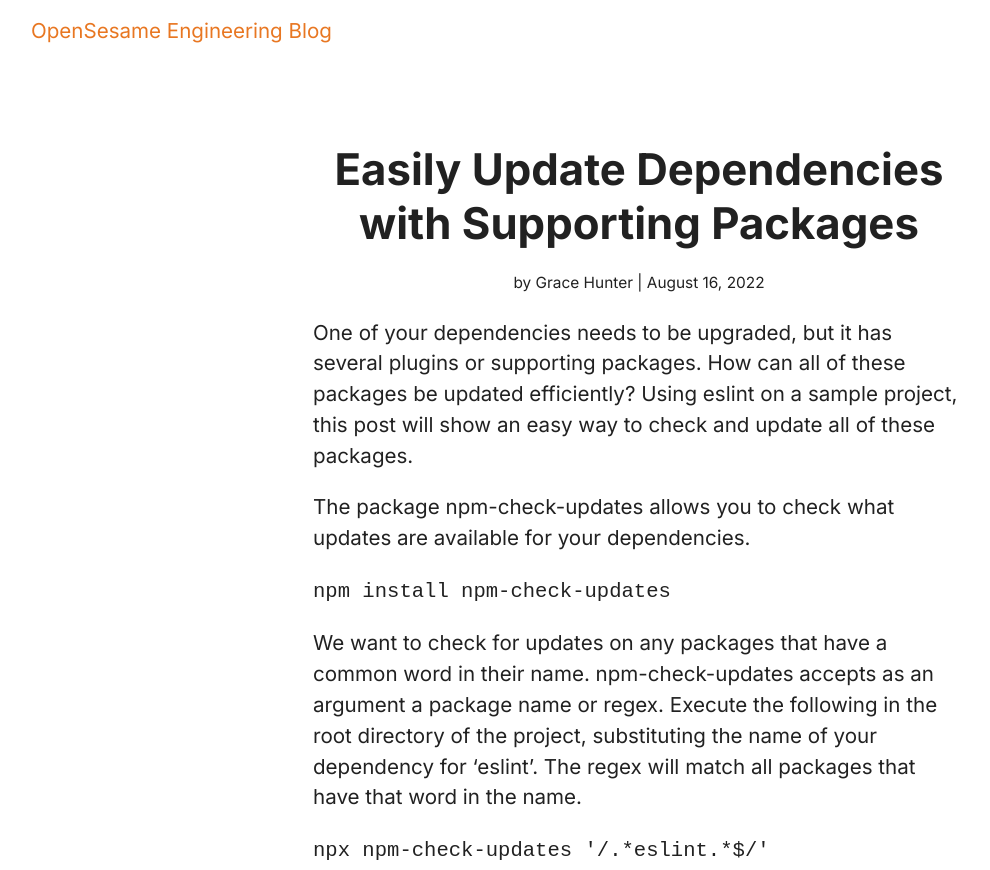
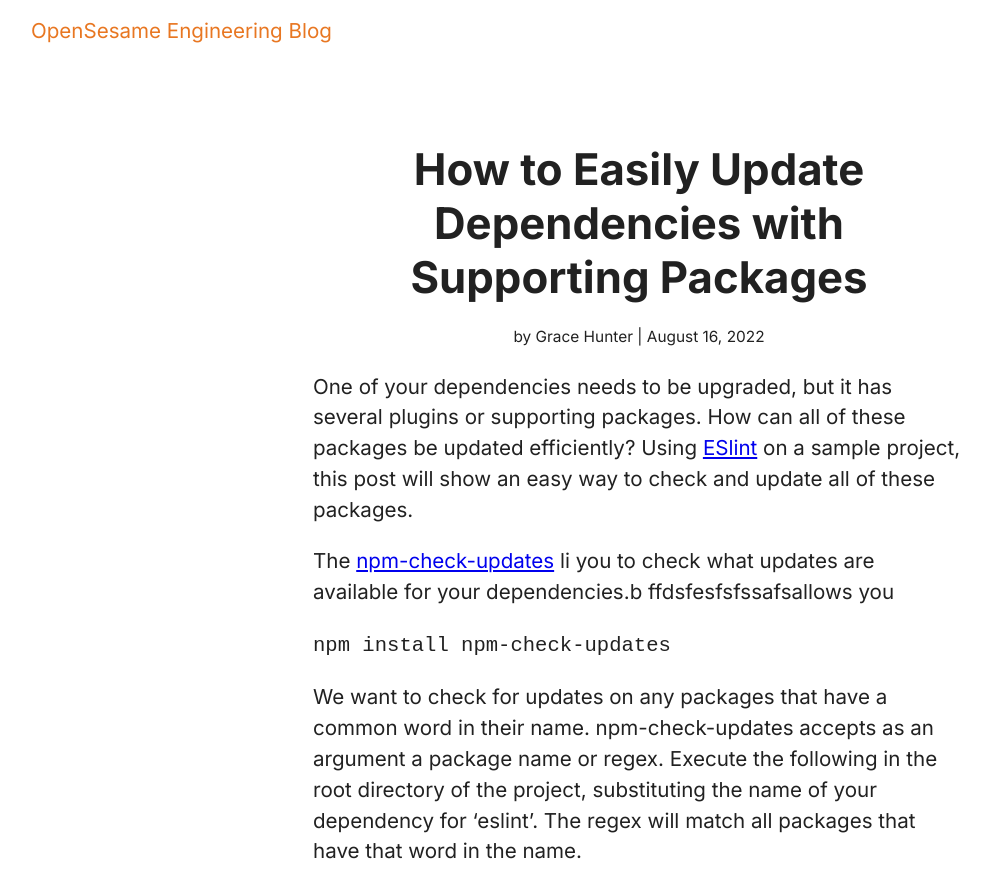
Before and after one commit to OpenSesame/engineering-blog, a Gatsby site: page /using-npm-check-updates-to-update-dependencies-and-supporting-packages/ in a window 1280 px wide. Shown: the top 870 px of the page, without its empty margins (1-991 px from the left). Built offline with nearby package versions, Linux system fonts and the light colour scheme; Gatsby itself is replaced by a stand-in of ours.

Commit message:
Update Blog “using-npm-check-updates-to-update-dependencies-and-supporting-packages/index”

```diff
--- a/content/blog/using-npm-check-updates-to-update-dependencies-and-supporting-packages/index.md
+++ b/content/blog/using-npm-check-updates-to-update-dependencies-and-supporting-packages/index.md
@@ -1,12 +1,14 @@
 ---
-title: Easily Update Dependencies with Supporting Packages
+title: How to Easily Update Dependencies with Supporting Packages
 author: Grace Hunter
 date: 2022-08-16T20:57:22.980Z
-description: Using npm-check-updates to upgrade multiple packages to the latest
+description: Use npm-check-updates to upgrade multiple packages to their latest versions
 ---
-One of your dependencies needs to be upgraded, but it has several plugins or supporting packages. How can all of these packages be updated efficiently? Using eslint on a sample project, this post will show an easy way to check and update all of these packages.
+One of your dependencies needs to be upgraded, but it has several plugins or supporting packages. How can all of these packages be updated efficiently? Using [ESlint](https://eslint.org/) on a sample project, this post will show an easy way to check and update all of these packages.
 
-The package npm-check-updates allows you to check what updates are available for your dependencies.
+
+
+The [npm-check-updates](https://github.com/raineorshine/npm-check-updates) li you to check what updates are available for your dependencies.b ffdsfesfsfssafsallows you
 
 `npm install npm-check-updates`
 
```
